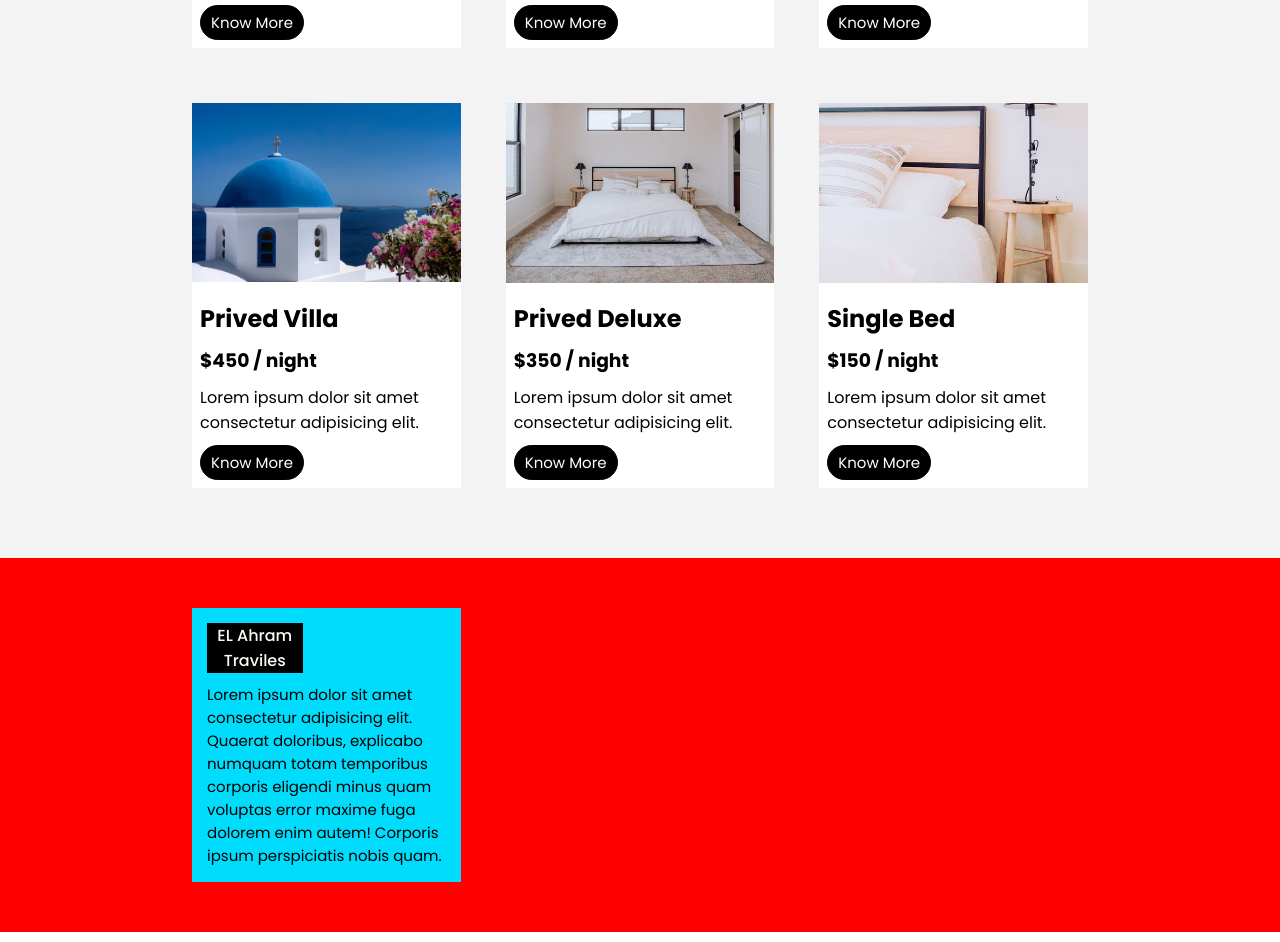
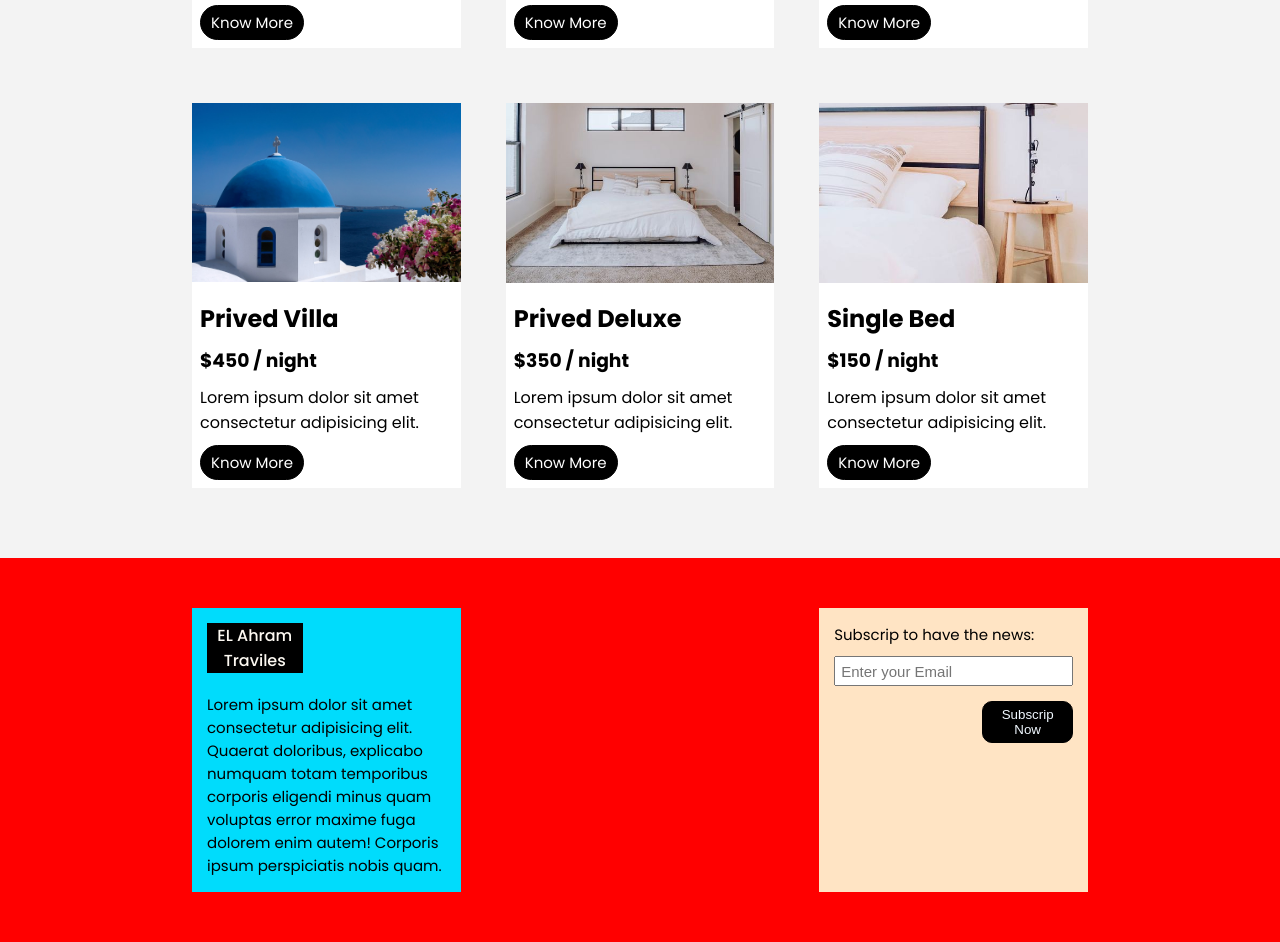
Before and after one commit to ibrahimsaber1/EL-Ahram-Traviles, a plain HTML site: page index.html in a window 1280 px wide. Shown: the part 1604-2546 px from the top of the page. Drawn offline with Linux system fonts and the light colour scheme.

Commit message:
add sub-area div

```diff
--- a/index.html
+++ b/index.html
@@ -59,7 +59,7 @@
             </div>
 
             <div class="booking-inp">
-                <button class="booking-inp-button btn">Book Now</button>
+                <button class="booking-inp-button">Book Now</button>
             </div>
 
         </div>
@@ -165,7 +165,14 @@
                 <p class="sub_logo_text">Traviles</p>
             </div>
             <p class="sub-desc">Lorem ipsum dolor sit amet consectetur adipisicing elit. Quaerat doloribus, explicabo numquam totam temporibus corporis eligendi minus quam voluptas error maxime fuga dolorem enim autem! Corporis ipsum perspiciatis nobis quam.</p>
+        </div>
 
+        <div class="sub-area">
+            <p>Subscrip to have the news:</p>
+            <div class="sub-form">
+                <input class="sub-input" type="text" placeholder="Enter your Email">
+                <button class="sub-btn">Subscrip Now</button>
+            </div>
         </div>
 
     </section>
--- a/style.css
+++ b/style.css
@@ -152,7 +152,7 @@ input{
 .booking-inp-button{
     font-family: "Poppins", sans-serif;
     font-size: 15px;
-    padding: 18px 50px;
+    padding: 18px 45px;
     background-color: black;
     border: 1px solid black;
     /* border-radius: 50px; */
@@ -264,12 +264,17 @@ input{
     width: 100%;
     padding: 50px 15%;
     background-color: red;
+    display: flex;
+    justify-content: space-between;
 }
 
 .sub-text{
     width: 30%;
     padding: 15px;
     background-color: #00dcfc;
+    display: flex;
+    flex-direction: column;
+    row-gap: 10px;
 }
 
 .sub_logo{
@@ -288,7 +293,43 @@ font-weight: 500 ;
 
 }
 
-.sub-desc{
+.sub-desc {
     font-family: "Poppins", sans-serif;
     font-size: 15px;
 }
+
+
+.sub-area {
+    width: 30%;
+    padding: 15px;
+    background-color: bisque;
+    display: flex;
+    flex-direction: column;
+    row-gap: 10px;
+}
+
+.sub-area p{
+    font-family: "Poppins", sans-serif;
+    font-size: 15px;
+}
+
+.sub-form {
+    /* background-color: rgb(85, 63, 37); */
+    display: flex;
+    flex-direction: column;
+    align-items: flex-start;
+    row-gap: 15px;
+}
+
+.sub-input {
+    width: 100%;
+}
+
+.sub-btn {
+    padding: 5px;
+    margin-left: 62%;
+    color: aliceblue;
+    background-color: black;
+    border: 1px solid black;
+    border-radius: 10px;
+}
```
